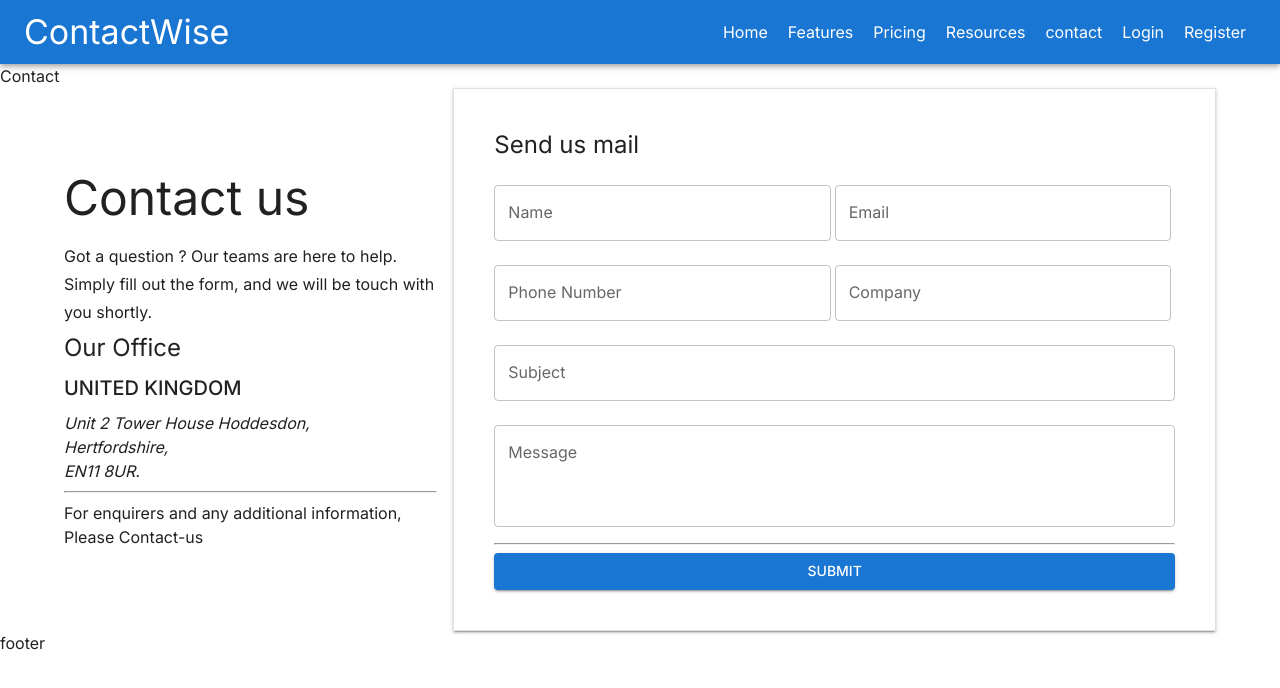
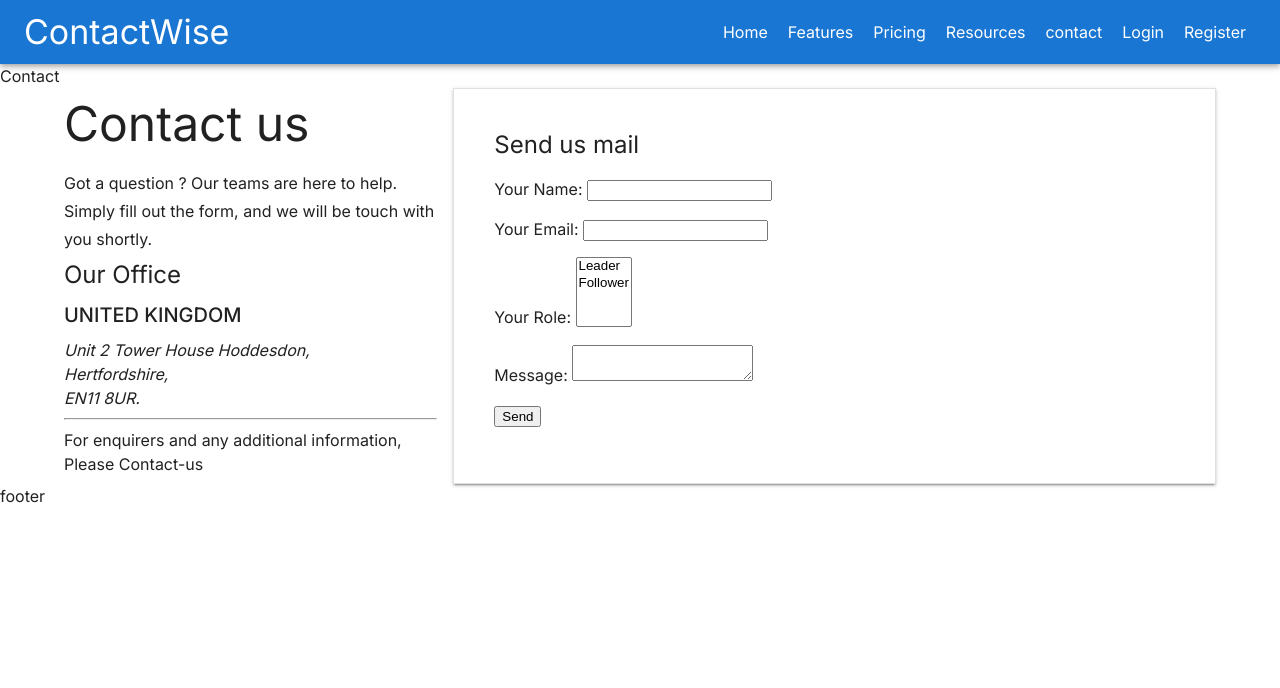
Before and after one commit to bskcontactwise/nextjs-contactwise-website, a Next.js app: page /contact in a window 1280 px wide. Shown: the top 688 px of the page. Built offline with nearby package versions, Linux system fonts and the light colour scheme.

Commit message:
sucess page added

```diff
--- a/pages/contact.jsx
+++ b/pages/contact.jsx
@@ -1,11 +1,11 @@
-import react from 'react'
+import react from "react";
 import Container from "@mui/material/Container";
 import Box from "@mui/material/Box";
 import Grid from "@mui/material/Grid";
 import Typography from "@mui/material/Typography";
 import Button from "@mui/material/Button";
 import TextField from "@mui/material/TextField";
-import { CenterFocusStrong } from '@mui/icons-material';
+import { CenterFocusStrong } from "@mui/icons-material";
 
 function Contact() {
   return (
@@ -46,7 +46,7 @@
                   Send us mail
                 </Typography>
 
-                <form name="contact" method="POST" data-netlify="true" action="/success">
+                {/* <form name="contact" method="POST" data-netlify="true" action="/success">
                   <input type="hidden" name="form-name" value="contact" className="hiddenfield" />
                   <Grid container xs={12} spacing={.5}>
                     <Grid item xs={6}>
@@ -122,6 +122,35 @@
                   <Button variant="contained" type="submit" id="SendBtn" fullWidth>
                     Submit
                   </Button>
+                </form> */}
+                <form name="contact" method="POST" data-netlify="true">
+                  <p>
+                    <label>
+                      Your Name: <input type="text" name="name" />
+                    </label>
+                  </p>
+                  <p>
+                    <label>
+                      Your Email: <input type="email" name="email" />
+                    </label>
+                  </p>
+                  <p>
+                    <label>
+                      Your Role:{" "}
+                      <select name="role[]" multiple>
+                        <option value="leader">Leader</option>
+                        <option value="follower">Follower</option>
+                      </select>
+                    </label>
+                  </p>
+                  <p>
+                    <label>
+                      Message: <textarea name="message"></textarea>
+                    </label>
+                  </p>
+                  <p>
+                    <button type="submit">Send</button>
+                  </p>
                 </form>
               </Box>
             </Grid>
@@ -130,7 +159,6 @@
       </Container>
     </>
   );
-
 }
 
 export default Contact;
```
Also changed, not shown: pages/success.jsx (added, +11 -0 lines).
